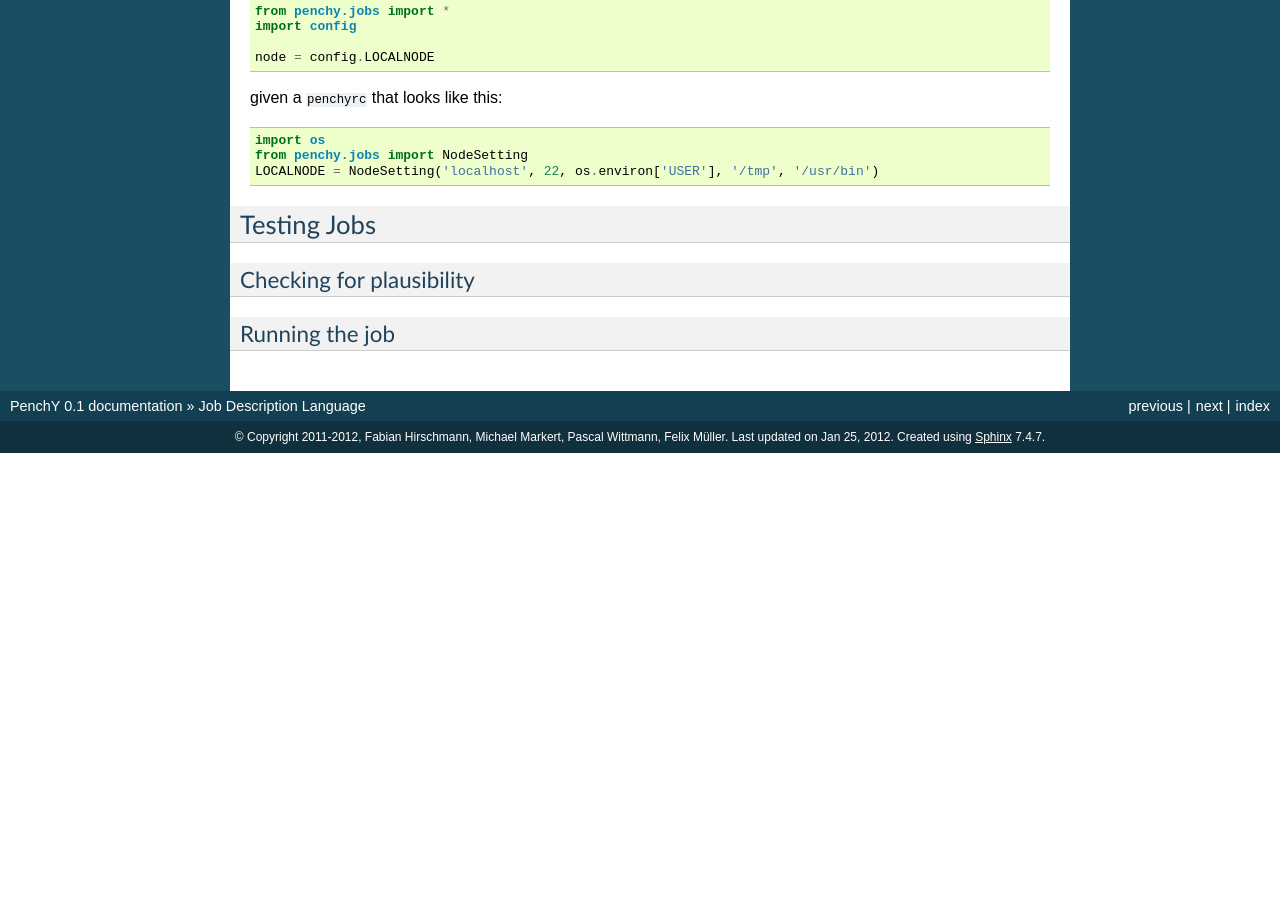
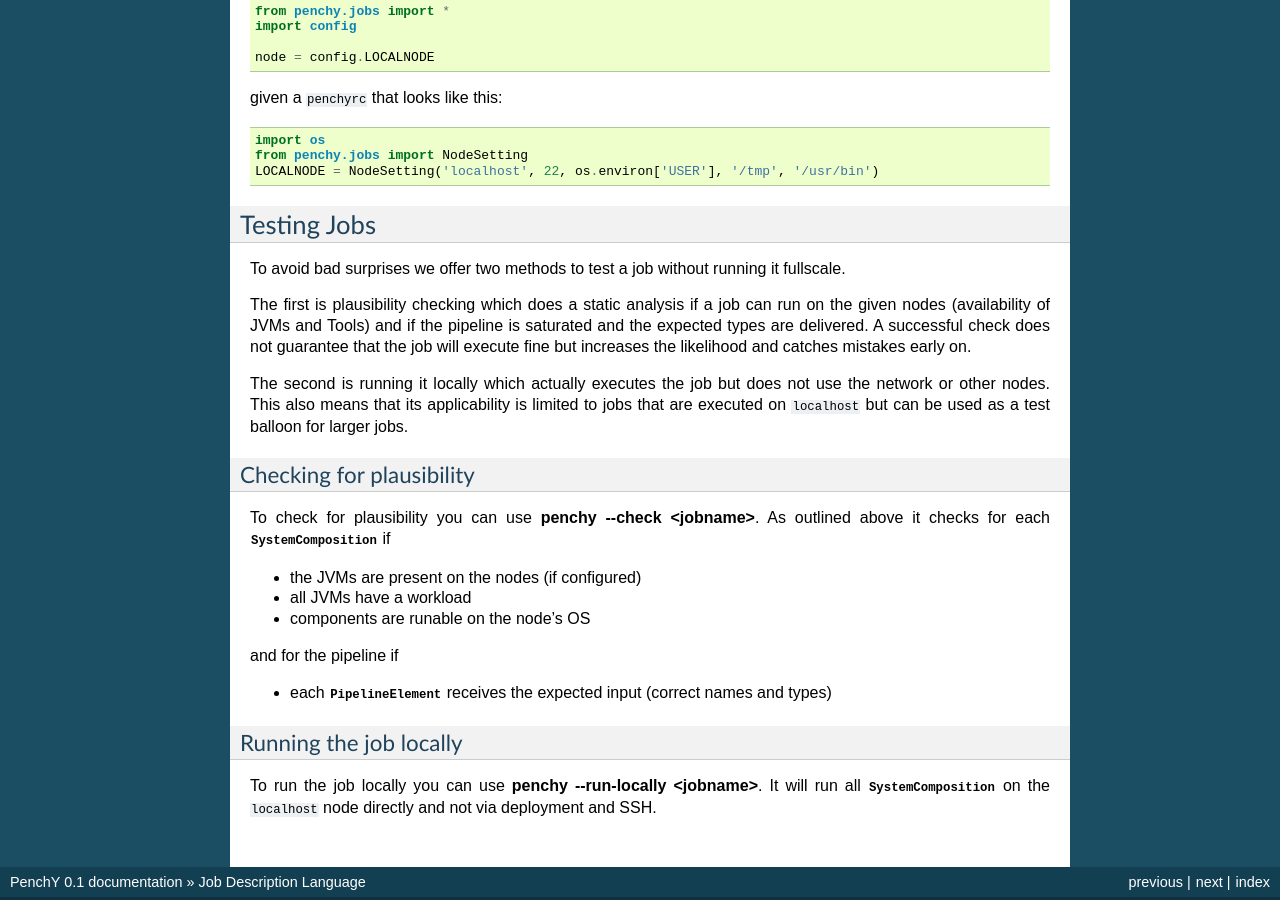
Before and after one commit to fhirschmann/penchy, a Sphinx documentation site: the page built from docs/job.rst, in a window 1280 px wide and 900 px high, scrolled down 2952 px. Built offline with Sphinx 7.4.7, drawn with Linux system fonts in a browser that asks for light colours; formulas are drawn with MathJax 3; before the commit the page ends 3405 px from its top, so only the background shows below that; some of the changed text lies outside the part shown.

Commit message:
docs.job: Add testing jobs section.
Signed-off-by: Michael Markert <markert.michael@googlemail.com>

```diff
--- a/docs/job.rst
+++ b/docs/job.rst
@@ -137,8 +137,38 @@ given a :file:`penchyrc` that looks like this::
 Testing Jobs
 ============
 
+To avoid bad surprises we offer two methods to test a job without running it
+fullscale.
+
+The first is plausibility checking which does a static analysis if a job can run
+on the given nodes (availability of JVMs and Tools) and if the pipeline is
+saturated and the expected types are delivered.
+A successful check does not guarantee that the job will execute fine but
+increases the likelihood and catches mistakes early on.
+
+The second is running it locally which actually executes the job but does not
+use the network or other nodes.
+This also means that its applicability is limited to jobs that are executed on
+``localhost`` but can be used as a test balloon for larger jobs.
+
 Checking for plausibility
 -------------------------
 
-Running the job
----------------
+To check for plausibility you can use :command:`penchy --check <jobname>`.
+As outlined above it checks for each :class:`~penchy.jobs.job.SystemComposition` if
+
+- the JVMs are present on the nodes (if configured)
+- all JVMs have a workload
+- components are runable on the node's OS
+
+and for the pipeline if
+
+- each :class:`~penchy.jobs.element.PipelineElement` receives the expected input
+  (correct names and types)
+
+Running the job locally
+-----------------------
+
+To run the job locally you can use :command:`penchy --run-locally <jobname>`.
+It will run all :class:`~penchy.jobs.job.SystemComposition` on the ``localhost``
+node directly and not via deployment and SSH.
```
